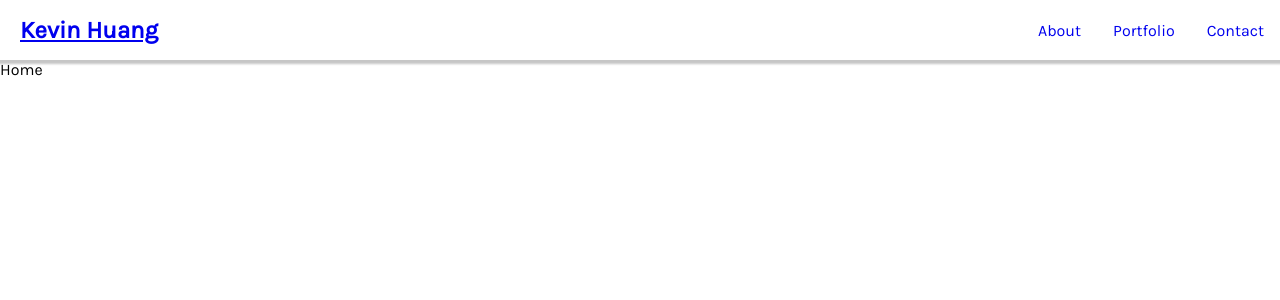
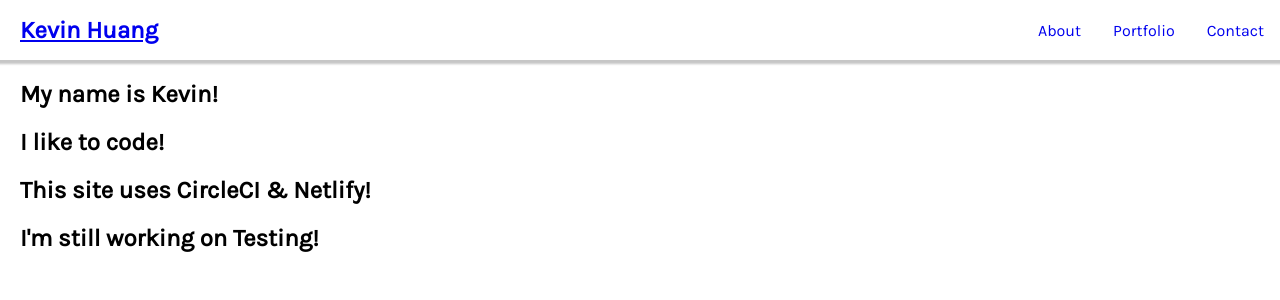
Before and after one commit to kevin-06-huang/portfolio_site, a React (Vite) app: page / in a window 1280 px wide. Shown: the top 300 px of the page. Built offline with nearby package versions, Linux system fonts and the light colour scheme.

Commit message:
Added some text to home and also adjusted css a bit

```diff
--- a/src/components/About.jsx
+++ b/src/components/About.jsx
@@ -1,5 +1,5 @@
 const About = () => {
-  return (<div>About</div>);
+  return <div>About</div>;
 };
 
 export default About;
--- a/src/components/Contact.jsx
+++ b/src/components/Contact.jsx
@@ -1,5 +1,5 @@
 const Contact = () => {
-  return (<div>Contact</div>);
+  return <div>Contact</div>;
 };
 
 export default Contact;
--- a/src/components/Home.jsx
+++ b/src/components/Home.jsx
@@ -1,5 +1,36 @@
+import "../stylesheets/home.css";
+
 const Home = () => {
-  return (<div>Home</div>);
+  return (
+    <div className="intro">
+      <div className="column left">
+        <div className="bragging-point top">
+          <div className="img deno"></div>
+          <h2 className="description">My name is Kevin!</h2>
+        </div>
+        <div className="bragging-point">
+          <div className="img query"></div>
+          <h2 className="description">
+            I like to code!
+          </h2>
+        </div>
+      </div>
+      <div className="column right">
+        <div className="bragging-point top">
+          <div className="img lightning"></div>
+          <h2 className="description">
+            This site uses CircleCI & Netlify!
+          </h2>
+        </div>
+        <div className="bragging-point bottom-right">
+          <div className="img normalization"></div>
+          <h2 className="description">
+            I'm still working on Testing!
+          </h2>
+        </div>
+      </div>
+    </div>
+  );
 };
 
 export default Home;
--- a/src/components/Portfolio.jsx
+++ b/src/components/Portfolio.jsx
@@ -1,5 +1,5 @@
 const Portfolio = () => {
-  return (<div>Portfolio</div>);
+  return <div>Portfolio</div>;
 };
 
 export default Portfolio;
--- a/src/stylesheets/navbar.css
+++ b/src/stylesheets/navbar.css
@@ -1,6 +1,3 @@
-h2 {
-  margin-left: 20px;
-}
 .navigation {
   height: 60px;
   width: 100%;
--- a/src/stylesheets/styles.css
+++ b/src/stylesheets/styles.css
@@ -4,6 +4,10 @@
   box-sizing: border-box;
   margin: 0;
   padding: 0;
+}
+
+h2 {
+  margin: 20px;
 }
 
 body {
```
Also changed, not shown: src/stylesheets/home.css (added).
